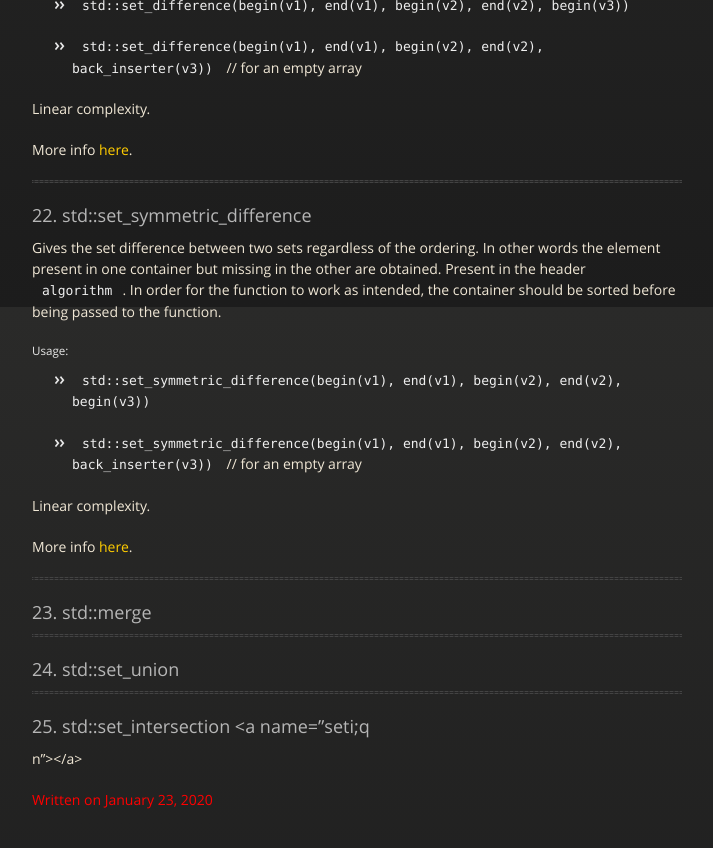
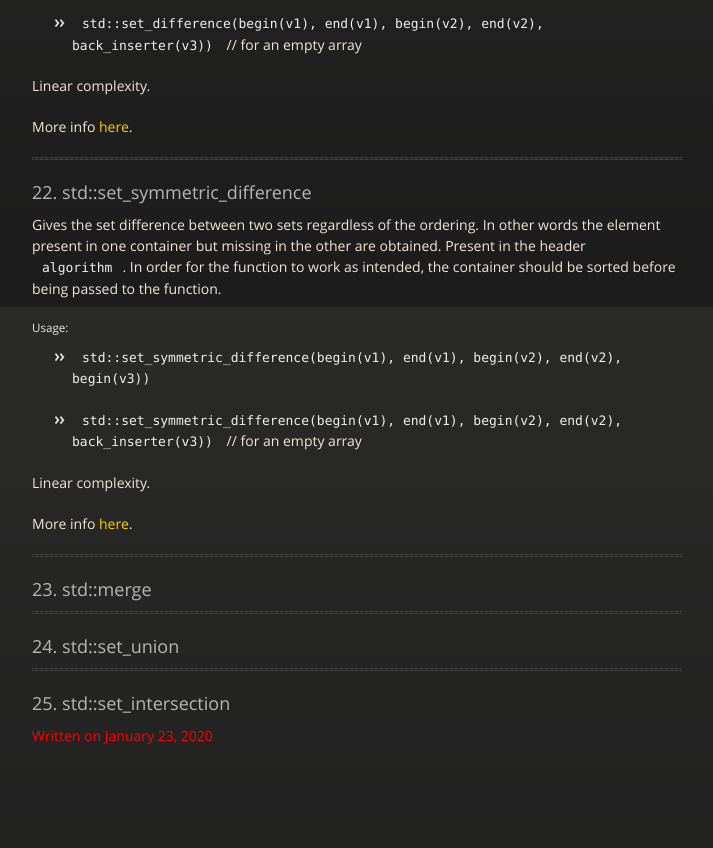
Before and after one commit to naveenspace7/naveenspace7.github.io, a Jekyll site: the page built from _posts/2020-1-23-AlgorithmsCpp.md, in a window 1280 px wide and 900 px high, scrolled down 6893 px. Shown: the top 848 px of the window, without its empty margins (283-996 px from the left). Built offline with Jekyll 4.4.1, drawn with Linux system fonts in a browser that asks for light colours.

```diff
--- a/_posts/2020-1-23-AlgorithmsCpp.md
+++ b/_posts/2020-1-23-AlgorithmsCpp.md
@@ -63,7 +63,8 @@
 [22. set_symmetric_difference](#ssdiff) -->
 
 <!-- ### Types of initialization <a name="initializations"></a> -->
-___
+
+<!-- ___ -->
 
 ### 1. std::accumulate <a name="accumulate"></a>
 
@@ -374,5 +375,4 @@
 
 ___
 
-### 25. std::set_intersection <a name="seti;q
-n"></a>
+### 25. std::set_intersection <a name="setin"></a>
```
